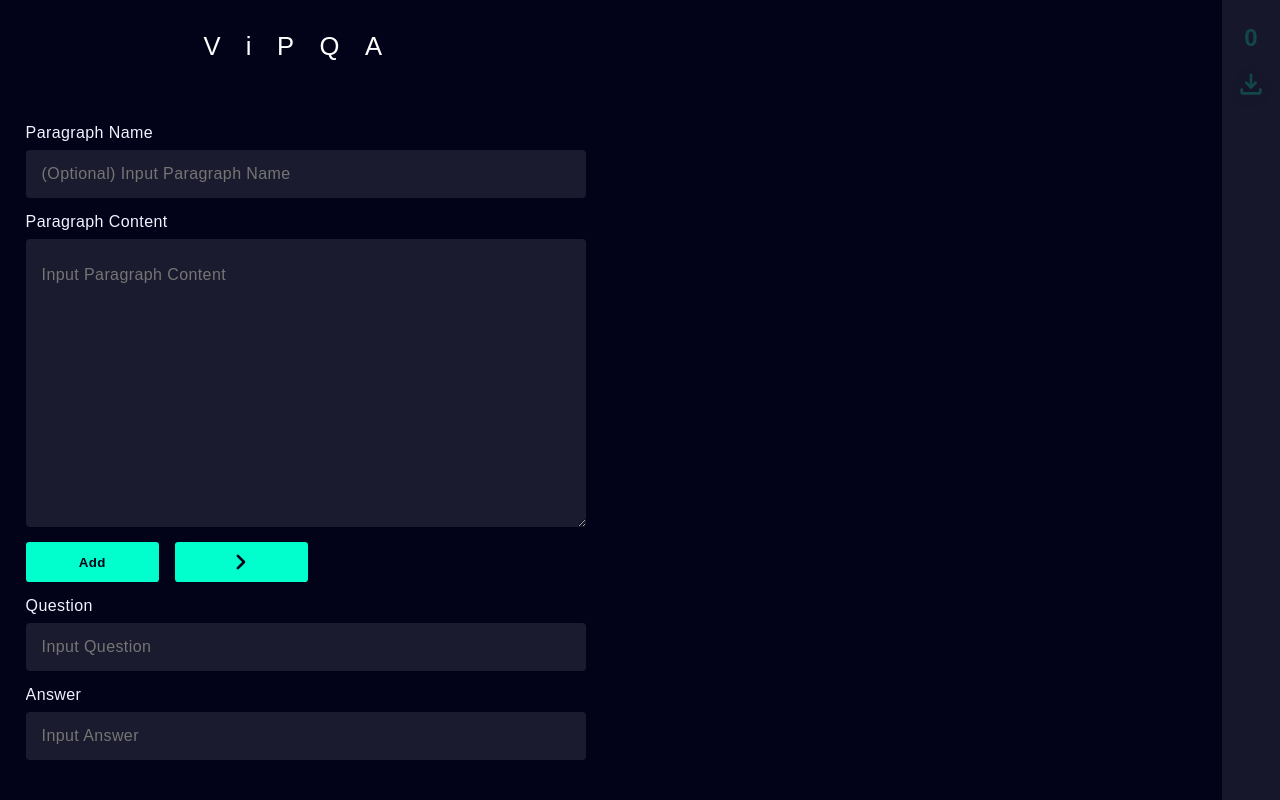
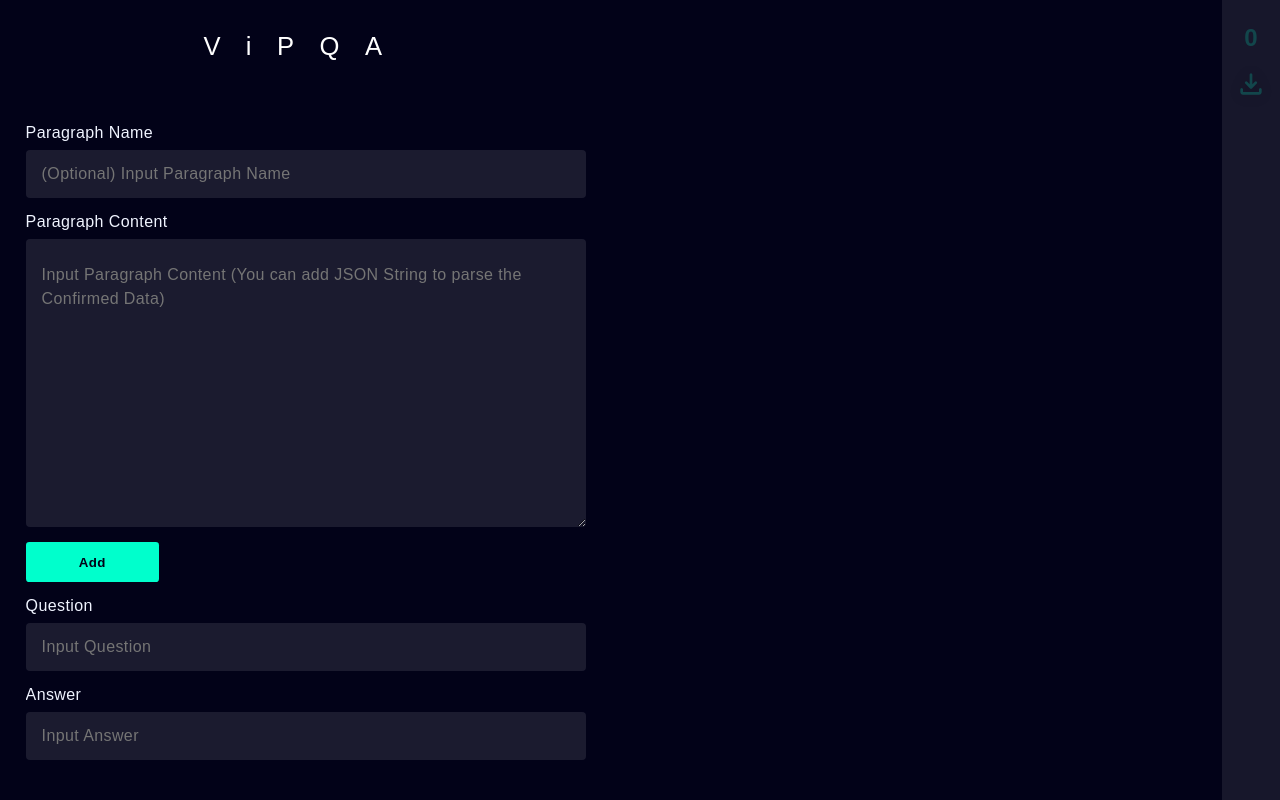
Before and after one commit to tannd-ds/vi-potqa, a Nuxt app: page / in a window 1280 px wide. Built offline with nearby package versions, Linux system fonts and the light colour scheme.

Commit message:
UX: combine Parse JSON and Add context into one

```diff
--- a/pages/index.vue
+++ b/pages/index.vue
@@ -23,15 +23,10 @@
           :type="`textarea`"
           :id="`context-input`"
           :label_name="`Paragraph Content`"
-          :placeholder="`Input Paragraph Content`"
+          :placeholder="`Input Paragraph Content (You can add JSON String to parse the Confirmed Data)`"
           v-model:model-value="current_input.new_p_content"
         />
-        <div style="display:flex; gap: 1em;">
-          <button class="btn add-btn" @click="current_input.add_context">Add</button>
-          <button class="btn add-btn" @click="current_input.parse_data_from_content" title="Parse JSON to confirmed data">
-            <Icon name="material-symbols:chevron-right-rounded" size="80%" />
-          </button>
-        </div>
+        <button class="btn add-btn" @click="current_input.add_context">Add</button>
         <InputWithLabel
           :type="`input`"
           :id="`question-content`"
--- a/stores/annotationInput.js
+++ b/stores/annotationInput.js
@@ -31,8 +31,21 @@ export const useAnnotationInputStore = defineStore('annotation_input', {
             }
         },
         add_context() {
-            const general_store = useGeneralStore()
-            if (this.is_valid_context) {
+
+            // Check if input is JSON string
+            let confirmed_JSON = null
+            try {
+                confirmed_JSON = JSON.parse(this.new_p_content)
+            } catch(SyntaxError) { }
+
+            if (confirmed_JSON) {
+                this.parse_data_from_content(confirmed_JSON)
+                return
+            }
+
+            // If input is not JSON string
+            this.new_p_content = this.get_tidy_content
+            if (this.new_p_content) {
                 let sentences = this.get_sentences
                 let new_context = {
                     name: (this.new_p_name) ? this.new_p_name : this.get_unique_context_name,
@@ -41,10 +54,20 @@ export const useAnnotationInputStore = defineStore('annotation_input', {
                 this.contexts.push(new_context)
                 this.new_p_name = ""
                 this.new_p_content = ""
+                return
             }
-            else {
-                general_store.show_toast('error', 'Fail', 'Paragraph\'s content is empty!')
+            useGeneralStore().show_toast('error', 'Fail', 'Paragraph\'s content is empty!')
+        },
+        parse_data_from_content(JSON_obj) {
+            if (!JSON_obj) return
+
+            if (this.confirmed_data.length) {
+                if (!confirm("Your Saved Data is not null, are you sure you want to overwrite it?"))
+                    return
             }
+            this.confirmed_data = JSON_obj
+            this.new_p_content = ""
+            useGeneralStore().show_toast("success", "Success", "Successfully parsed Data");
         },
         remove_context(context_id) {
             this.contexts = this.contexts.slice(0, context_id).concat(this.contexts.slice(context_id+1))
@@ -161,19 +184,6 @@ export const useAnnotationInputStore = defineStore('annotation_input', {
             URL.revokeObjectURL(url);
             useGeneralStore().show_toast("success", "Success", "Successfully Download data.json");
         },
-        parse_data_from_content() {
-            if (this.new_p_content == "") {
-                useGeneralStore().show_toast("warning", "Null Data", "Paragraph Content is null.");
-                return
-            }
-            if (this.confirmed_data.length) {
-                if (!confirm("Your Saved Data is not null, are you sure you want to overwrite it?"))
-                    return
-            }
-            this.confirmed_data = JSON.parse(this.new_p_content)
-            this.new_p_content = ""
-            useGeneralStore().show_toast("success", "Success", "Successfully parsed Data");
-        },
         load_data_from_confirmed_data(clicked_index) {
             let index = clicked_index
             useGeneralStore().overlay.is_show = false
@@ -210,11 +220,13 @@ export const useAnnotationInputStore = defineStore('annotation_input', {
         }
     },
     getters: {
-        is_valid_context() {
-            return this.new_p_content.trim()
-        },
         get_sentences() {
             return this.new_p_content.split(/(?<=[.!?])\s+/)
+        },
+        get_tidy_content() {
+            let processed_content = this.new_p_content.trim()
+            processed_content = processed_content.replace(/\[[0-9]+\]/g, '')
+            return processed_content
         },
         get_contexts_names() {
             let ids = this.checked_ids
```
Lines whose indentation alone changed are shown as unchanged.
